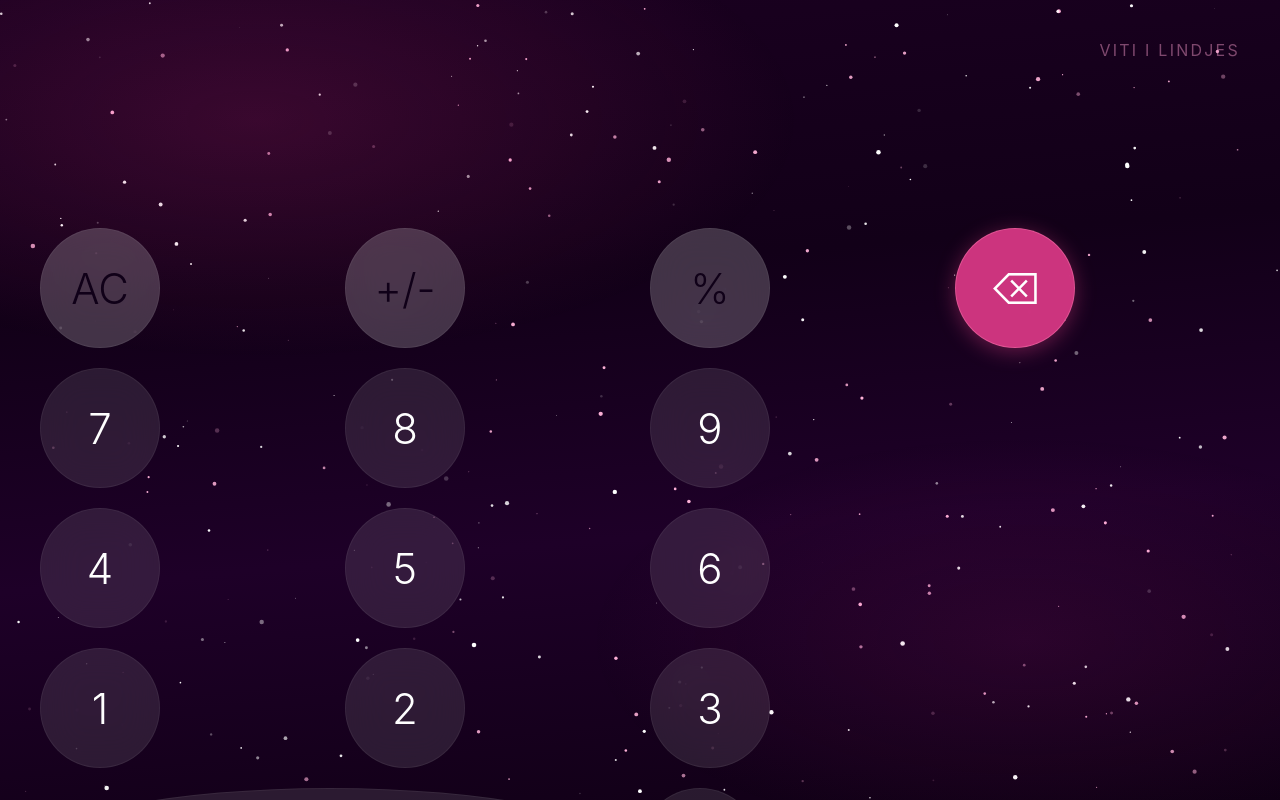
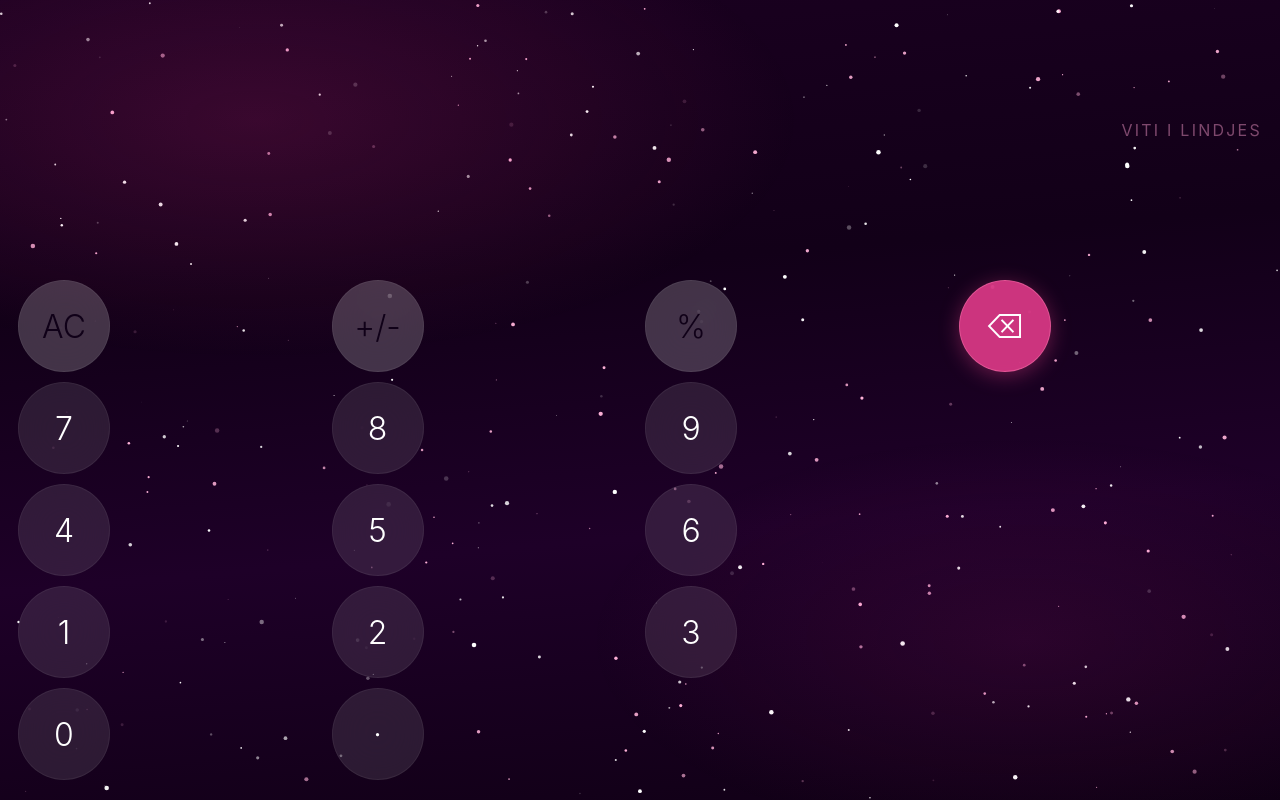
Before and after one commit to eugensahiti/calccc, a React (Vite) app: page / in a window 1280 px wide. Built offline with nearby package versions, Linux system fonts and the light colour scheme.

Commit message:
fix: remove wide prop, all buttons equal size 92px, no overflow, smaller side padding

```diff
--- a/src/App.jsx
+++ b/src/App.jsx
@@ -1,6 +1,5 @@
 import React, { useState, useEffect, useRef, useCallback } from "react";
 
-// Star Field Component – full viewport, no boundaries
 const STARS = Array.from({ length: 300 }, (_, i) => ({
   id: i,
   x: Math.random() * 100,
@@ -23,14 +22,13 @@ function StarField() {
   );
 }
 
-// Much bigger buttons, pushed down
-const BTN_SIZE = "clamp(68px, min(22vw, 120px), 120px)";
-const BTN_FS = "clamp(26px, min(9vw, 42px), 42px)";
-const GRID_GAP = "clamp(10px, min(3vw, 20px), 20px)";
-const DISP_FS = "clamp(52px, min(24vw, 120px), 120px)";
-const SIDE_PAD = "clamp(16px, min(5vw, 40px), 40px)";
+const BTN_SIZE = "clamp(50px, min(17vw, 92px), 92px)";
+const BTN_FS = "clamp(18px, min(6.5vw, 32px), 32px)";
+const GRID_GAP = "clamp(5px, min(1.8vw, 10px), 10px)";
+const DISP_FS = "clamp(40px, min(18vw, 92px), 92px)";
+const SIDE_PAD = "clamp(8px, min(2.5vw, 18px), 18px)";
 
-function Btn({ label, onPress, variant = "num", wide = false }) {
+function Btn({ label, onPress, variant = "num" }) {
   const [down, setDown] = useState(false);
 
   const bg = {
@@ -51,10 +49,10 @@ function Btn({ label, onPress, variant = "num", wide = false }) {
         color,
         border: `1px solid ${variant === "accent" ? "rgba(255,130,180,0.4)" : "rgba(255,255,255,0.06)"}`,
         borderRadius: "50%",
-        width: wide ? "100%" : BTN_SIZE,
+        width: BTN_SIZE,
         height: BTN_SIZE,
-        minHeight: "56px",
-        aspectRatio: wide ? "unset" : "1/1",
+        minHeight: "52px",
+        aspectRatio: "1/1",
         backdropFilter: "blur(20px)",
         WebkitBackdropFilter: "blur(20px)",
         fontSize: BTN_FS,
@@ -126,10 +124,8 @@ export default function App() {
     phaseTimeout.current = setTimeout(() => setPhase(age < 18 ? "under" : "insta"), 250);
   }, [phase, year]);
 
-  // Auto-verify when 4 digits entered (by shaking)
   useEffect(() => {
     if (year.length === 4) {
-      // Automatically trigger shake verification
       if (typeof DeviceMotionEvent !== "undefined" && typeof DeviceMotionEvent.requestPermission === "function") {
         DeviceMotionEvent.requestPermission().catch(() => {});
       }
@@ -193,8 +189,6 @@ export default function App() {
       animation: shaking ? "shake 0.55s ease" : "none",
     }}>
       <StarField />
-
-      {/* Glow layers */}
       <div style={{ position: "fixed", top: "-20%", left: "-30%", width: "100%", height: "70%", background: "radial-gradient(ellipse, rgba(200,40,120,0.2) 0%, transparent 60%)", pointerEvents: "none", zIndex: 0 }} />
       <div style={{ position: "fixed", bottom: "-10%", right: "-20%", width: "80%", height: "60%", background: "radial-gradient(ellipse, rgba(180,30,130,0.12) 0%, transparent 60%)", pointerEvents: "none", zIndex: 0 }} />
 
@@ -214,10 +208,7 @@ export default function App() {
           display: "flex",
           flexDirection: "column",
           justifyContent: "flex-end",
-          paddingTop: SIDE_PAD,
-          paddingLeft: SIDE_PAD,
-          paddingRight: SIDE_PAD,
-          paddingBottom: `max(env(safe-area-inset-bottom, 6px), 20px)`,
+          padding: `${SIDE_PAD} ${SIDE_PAD} max(env(safe-area-inset-bottom, 6px), 20px)`,
           zIndex: 1,
         }}>
           <div style={{ display: "flex", flexDirection: "column", justifyContent: "flex-end", paddingBottom: "clamp(20px, min(6vw, 40px), 40px)" }}>
@@ -247,10 +238,10 @@ export default function App() {
                 <div/>
               </div>
             ))}
-            <div style={{ display: "grid", gridTemplateColumns: "2fr 1fr 1fr", gap: GRID_GAP }}>
-              <Btn label="0" wide onPress={() => digit("0")} />
+            <div style={{ display: "grid", gridTemplateColumns: "repeat(4, 1fr)", gap: GRID_GAP }}>
+              <Btn label="0" onPress={() => digit("0")} />
               <Btn label="·" onPress={() => {}} />
-              <div/>
+              <div/><div/>
             </div>
           </div>
         </div>
```
